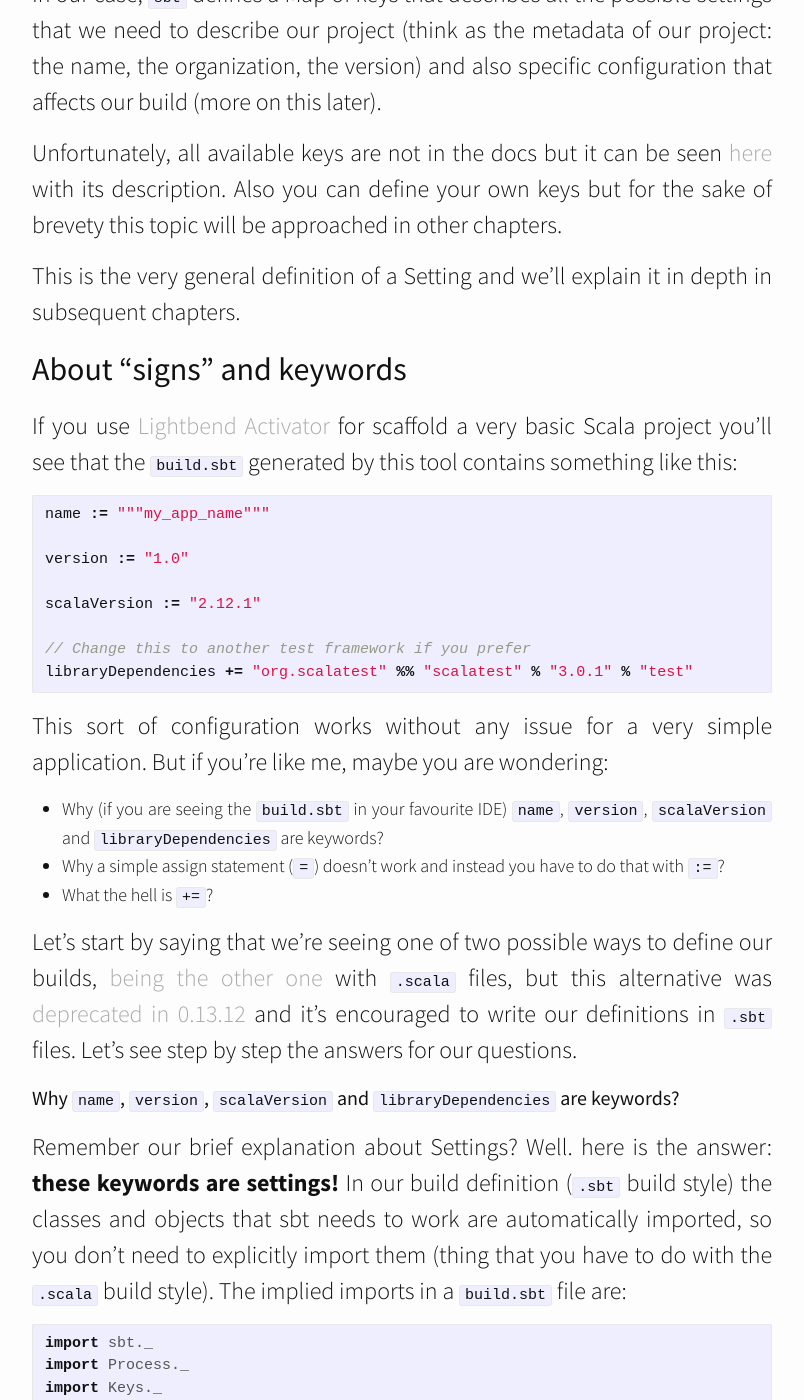
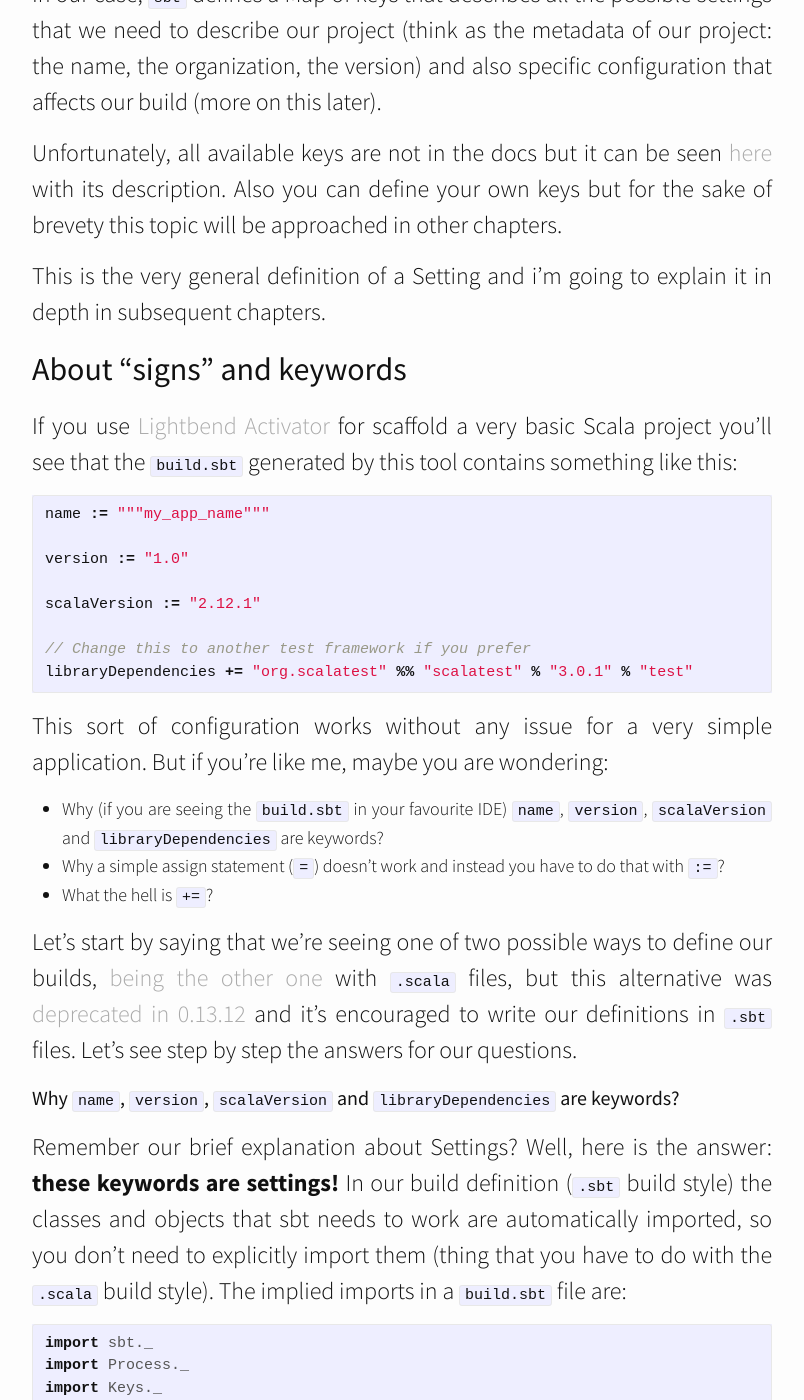
Before and after one commit to AlejandroME/alejandrome.github.io, a Jekyll site: the page built from _posts/2017-01-09-sbt-start-guide.md, in a window 1280 px wide and 1400 px high, scrolled down 2750 px. Shown: the whole window, without its empty margins (238-1042 px from the left). Built offline with Jekyll 4.4.1, drawn with Linux system fonts in a browser that asks for light colours; nearby versions of some CDN libraries; comment, search, counter and statistics services are not loaded; some of the changed text lies outside the part shown.

Commit message:
Fixes some typos pointed out by @DTuttleO

````diff
--- a/_posts/2017-01-09-sbt-start-guide.md
+++ b/_posts/2017-01-09-sbt-start-guide.md
@@ -13,7 +13,7 @@ For the vast majority of the Scala newcomers `sbt` is one of the greatest challe
 * **The API docs need some work:** You won't find detailed information in the [API Docs](http://www.scala-sbt.org/0.13/api/#package) and that's a drawback because it makes the learning curve way more steep.
 * **Lack of *newbie* resources:** Well, *sort of*. There are [very](https://www.youtube.com/watch?v=V2rl62CZPVc) [good](https://www.youtube.com/watch?v=X6CnYQDL9Eg) [talks](https://www.youtube.com/watch?v=8aCLutYgRLA) about `sbt` but (and this is a personal opinion) none of these are focused for novices. Yeah, sure you need to understand `Scopes`, `Keys` and the concepts around the tool, but how do you focus the knowledge in a *step-by-step* manner to ease the process for newcomers? That's the point of writing this series (and I hope to achieve that).
 
-[You'll see criticism](http://dimafeng.com/2017/01/04/sbt/) [around](https://www.reddit.com/r/scala/comments/5a6muj/sbt_makes_me_want_to_give_up_scala/) [the tool](http://imranrashid.com/posts/scala-wrong/), but the idea here is to show that it's possible to create a simple *Getting Started* guide for understand the basics and then, if you like, continue your learning process based on the official documentation about `sbt`.
+[You'll see criticism](http://dimafeng.com/2017/01/04/sbt/) [around](https://www.reddit.com/r/scala/comments/5a6muj/sbt_makes_me_want_to_give_up_scala/) [the tool](http://imranrashid.com/posts/scala-wrong/), but the idea here is to show that it's possible to create a simple *Getting Started* guide to understand the basics and then, if you like, continue your learning process based on the official documentation about `sbt`.
 
 ## This isn't a criticism post, so let's get started!
 
@@ -43,7 +43,7 @@ In our case, `sbt` defines a Map of keys that describes all the possible setting
 
 Unfortunately, all available keys are not in the docs but it can be seen [here](https://github.com/sbt/sbt/blob/1.0.x/main/src/main/scala/sbt/Keys.scala) with its description. Also you can define your own keys but for the sake of brevety this topic will be approached in other chapters.
 
-This is the very general definition of a Setting and we'll explain it in depth in subsequent chapters.
+This is the very general definition of a Setting and i'm going to explain it in depth in subsequent chapters.
 
 
 ## About "signs" and keywords
@@ -71,7 +71,7 @@ Let's start by saying that we're seeing one of two possible ways to define our b
 
 #### Why  `name`, `version`, `scalaVersion` and `libraryDependencies` are keywords?
 
-Remember our brief explanation about Settings? Well. here is the answer: **these keywords are settings!** In our build definition (`.sbt` build style) the classes and objects that sbt needs to work are automatically imported, so you don't need to explicitly import them (thing that you have to do with the `.scala` build style). The implied imports in a `build.sbt` file are:
+Remember our brief explanation about Settings? Well, here is the answer: **these keywords are settings!** In our build definition (`.sbt` build style) the classes and objects that sbt needs to work are automatically imported, so you don't need to explicitly import them (thing that you have to do with the `.scala` build style). The implied imports in a `build.sbt` file are:
 
 ```scala
 import sbt._
@@ -154,4 +154,4 @@ This is the first post of the **`sbt` beyond the defaults** series. I tried to k
 
 Here we've talked about the general impression that `sbt` has among developers, its general critics and then we've started to grasp some very basic definitions (like the `SettingKey` map that we'll see in detail in the next post). Then, we've looked a very simple build definition, explaining the ***magic*** syntax around it in detail.
 
-It seems like a very basic approach to this topic but i think that it's neccesary to explain this straightforward example to move on with more detailed (but basic) aspects of `sbt`.
+It seems like a very basic approach to this topic but I think that it's neccesary to explain this straightforward example to move on with more detailed (but basic) aspects of `sbt`.
````
